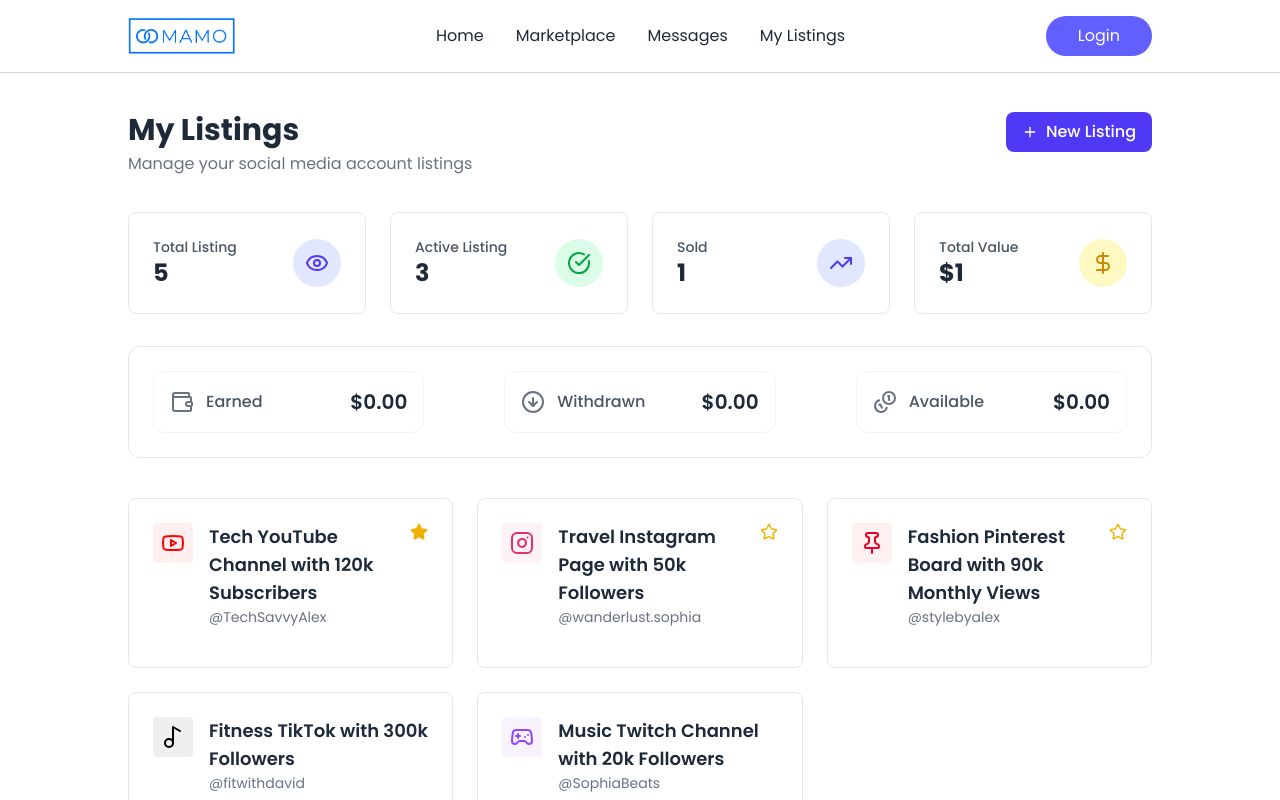
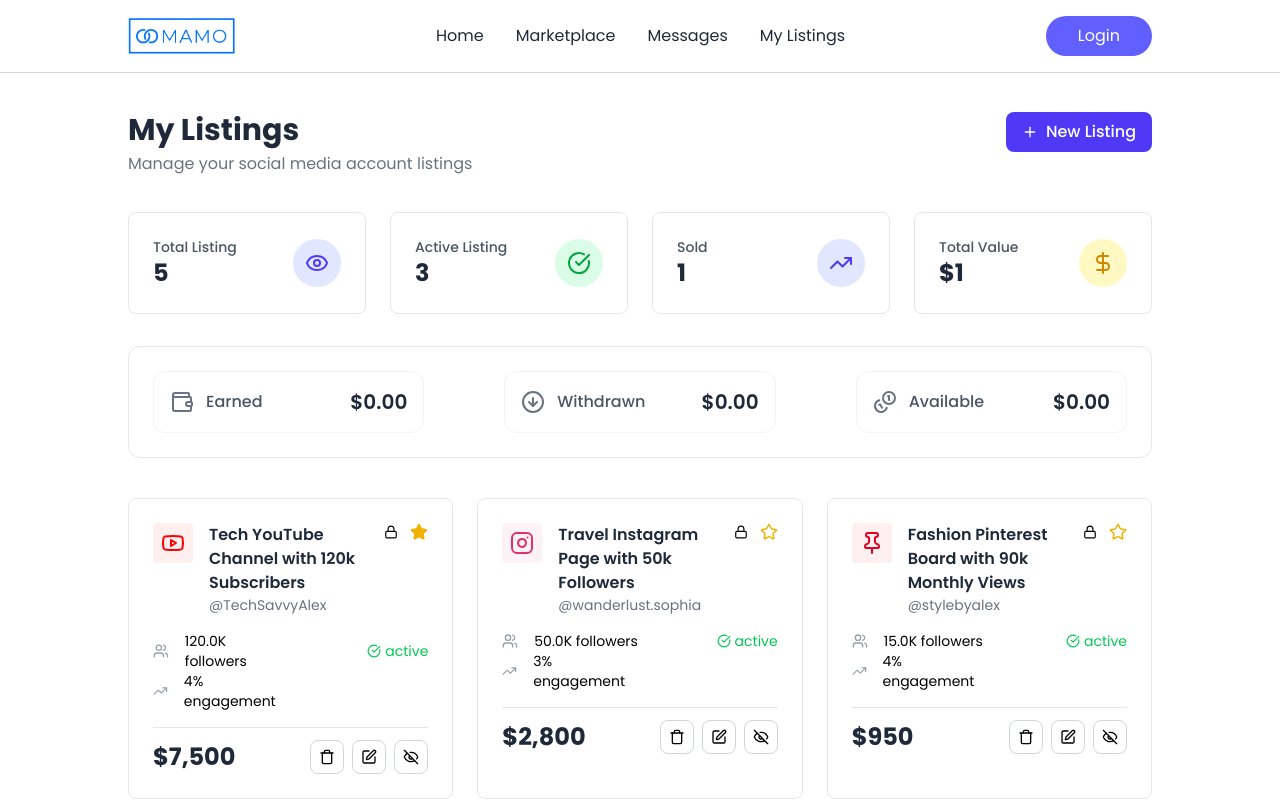
Before and after one commit to hari2617/MAMO, a React (Vite) app in the folder user/: page /my-listings in a window 1280 px wide. Shown: the top 800 px of the page. Built offline with nearby package versions, Linux system fonts and the light colour scheme; no server answers; a web font is replaced by a local one.

Commit message:
completed-mylistingPage

```diff
--- a/user/src/pages/MyListings.jsx
+++ b/user/src/pages/MyListings.jsx
@@ -1,4 +1,4 @@
-import { ArrowDownCircleIcon, CheckCircle, CoinsIcon, DollarSign, Eye, Plus, StarIcon, TrendingUp, WalletIcon } from 'lucide-react';
+import { ArrowDownCircleIcon, BanIcon, CheckCircle, Clock, CoinsIcon, DollarSign, Edit, Eye, EyeOffIcon, LockIcon, Plus, StarIcon, TrashIcon, TrendingUp, Users, WalletIcon, XCircle } from 'lucide-react';
 import React from 'react'
 import { useSelector } from 'react-redux'
 import {useNavigate} from 'react-router-dom'
@@ -14,6 +14,61 @@
   const totalValue = userListings.reduce((sum,listing)=>sum+(listing.price || 0),0)
   const activeListings = userListings.filter((listing)=>listing.status==='active').length
   const soldListings = userListings.filter((listing)=>listing.status==='sold').length;
+
+  {/* convert number to symbol (M,K) */}
+  const numberConverter=(num)=>{
+    if(num>=1000000) return(num/1000000).toFixed(1)+"M";
+    if(num>=1000) return (num/1000).toFixed(1)+"K";
+
+    return num?.toString()||"";
+  }
+
+  {/* provide icons to diff status*/}
+  const getStatusIcon=(status)=>{
+
+    switch (status) {
+      case "active":
+        return<CheckCircle className='size-3.5'/>
+
+      case "sold":
+        return <DollarSign className='size-3.5'/>
+
+      case "ban":
+        return <BanIcon className='size-3.5'/>
+
+      case "inactive":
+        return<XCircle className='size-3.5'/>
+
+      default:
+        return<Clock className='size-3.5'/>;
+    }
+  }
+
+  {/* provide color to diff status*/}
+  const getStatusColor=(status)=>{
+
+    switch (status) {
+      case "active":
+        return "text-green-500"
+
+      case "sold":
+        return "text-indigo-500"
+
+      case "ban":
+        return "text-red-500"
+
+      case "inactive":
+        return "text-gray-500"
+
+      default:
+        return "text-gray-500";
+    }
+  }
+
+  const toggleStatus=async (listingId)=>{}
+  const deleteListing=async (listingId)=>{}
+  const markAsFeatured=async (listingId)=>{}
+
 
   return (
     <div className='px-4 md:px-16 lg:px-24 xl:px-32 pt-8'>
@@ -86,17 +141,83 @@
                             {platformIcons[listing.platform]}
                             <div className='flex-1'>
                                 <div className='flex justify-between  items-start'>
-                                  <h3 className='text-lg font-semibold text-gray-800'>{listing.title}</h3>
-                                  <div className='flex items-center gap-2'>
-                                        <div></div>
+                                  <h3 className='text-md font-semibold text-gray-800'>{listing.title}</h3>
+                                  <div className='flex items-center gap-3'>
+                                        <div className='relative group'>
+                                            <LockIcon size={14}/>
+                                            <div className='invisible group-hover:visible absolute right-0 top-0 pt-4.5 z-10'>
+                                                <div className='bg-white text-gray-600 text-xs rounded border border-gray-200 p-2 px-3'>
+                                                    {!listing.isCredentialSubmitted &&(
+                                                      <>
+                                                      <button>Add credentials</button>
+                                                      <hr className='border-gray-200 my-2'/>
+                                                      </>
+                                                    )}
+
+                                                    <button className='text-nowrap'>
+                                                      status:{" "}
+                                                      <span className={listing.isCredentialSubmitted ?listing.isCredentialVerified? listing.isCredentialChanged?"text-green-600":"text-indigo-600":"text-yellow-600" :"text-red-600"}>
+                                                        {listing.isCredentialSubmitted
+                                                        ?listing.isCredentialVerified
+                                                        ? listing.isCredentialChanged
+                                                        ? "Changed": "Verified" : "Submitted" : "Not Sumbitted"}
+                                                      </span>
+                                                    </button>
+                                                </div>
+                                            </div>
+                                        </div>
                                         {listing.status==='active'&&(
-                                          <StarIcon size={18} className={`text-yellow-500 cursor-pointer ${listing.featured&&"fill-yellow-500"}`}/>
+                                          <StarIcon onClick={()=>markAsFeatured(listing.id)} size={18} className={`text-yellow-500 cursor-pointer ${listing.featured&&"fill-yellow-500"}`}/>
                                         )}
                                   </div>
                                 </div>
-
                                 <p className='text-sm text-gray-500'>@{listing.username}</p>
                             </div>
+                        </div>
+
+                        {/*followers,engagement,active status */}
+                        <div className='space-y-4'>
+                          <div className='grid grid-cols-2 gap=2 text-sm'>
+                              <div className='flex items-center gap-2 space-x-2'>
+                                <Users className='size-4 text-gray-400'/>
+                                <span c>{numberConverter(listing.followers_count)}{" "}followers</span>
+                              </div>
+
+                              <span className={`flex items-center justify-end gap-1 ${getStatusColor(listing.status)}`}>
+                                {getStatusIcon(listing.status)}{" "}{listing.status}
+                              </span>
+
+                              <div className='flex items-center gap-2 space-x-2'>
+                                <TrendingUp className='size-4 text-gray-400'/>
+                                <span>{listing.engagement_rate}%{" "}engagement</span>
+                              </div>
+                          </div>
+
+                          {/*price and other stuffs*/}
+                          <div className='flex items-center justify-between pt-3 border-t border-gray-200'>
+                              <span className='text-2xl font-bold text-gray-800'>
+                                ${listing.price.toLocaleString()}
+                              </span>
+
+                              <div className='flex items-center space-x-2'>
+                                  {
+                                    listing.status!=="sold"&&(
+                                      <button onClick={()=>deleteListing(listing.id)} className='border border-gray-300 rounded-lg p-2 hover:bg-gray-50 hover:text-red-500'>
+                                        <TrashIcon className='size-4'/>
+                                      </button>
+                                    )
+                                  }
+
+                                  <button onClick={()=>navigate(`/edit-lisintg/${listing.id}`)} className='border border-gray-300 rounded-lg p-2 hover:bg-gray-50 hover:text-indigo-600'>
+                                    <Edit className='size-4'/>
+                                  </button>
+
+                                  <button onClick={()=>toggleStatus(listing.id)} className='border border-gray-300 rounded-lg p-2 hover:bg-gray-50 hover:text-purple-600'>
+                                    {listing.status==="active" && (<EyeOffIcon className='size-4'/>)}
+                                    {listing.status!=="active" && (<Eye className='size-4'/>)}
+                                  </button>
+                              </div>
+                          </div>
                         </div>
                     </div>
                 </div>
@@ -106,6 +227,16 @@
           </div>
         )
       }
+
+       {/*Footer*/}
+
+      <div className='border-t border-gray-200 text-center mt-28 bg-white p-4'>
+
+        <p className='text-sm text-gray-500'>
+          © 2026 <span className='text-indigo-500'>Profile marketplace</span> All rights reserved.
+        </p>
+
+      </div>
     </div>
   )
 }
```
